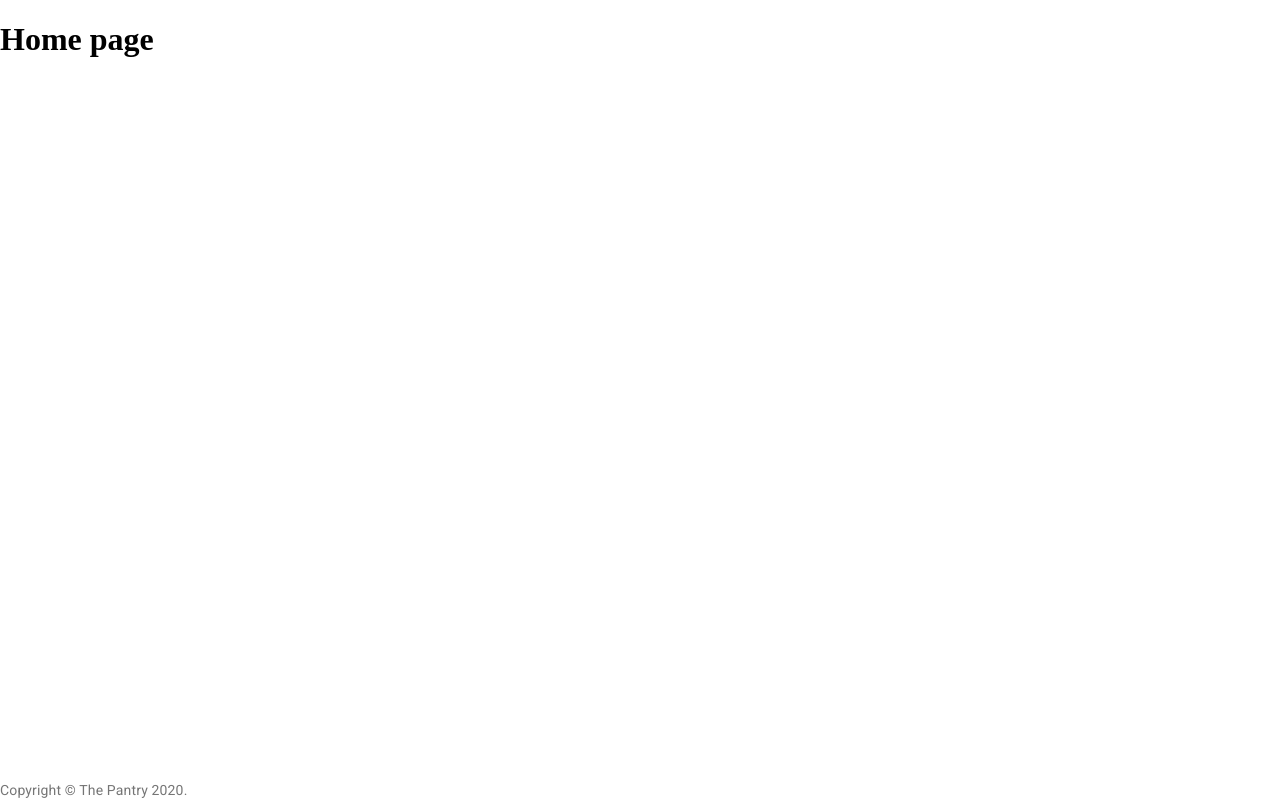
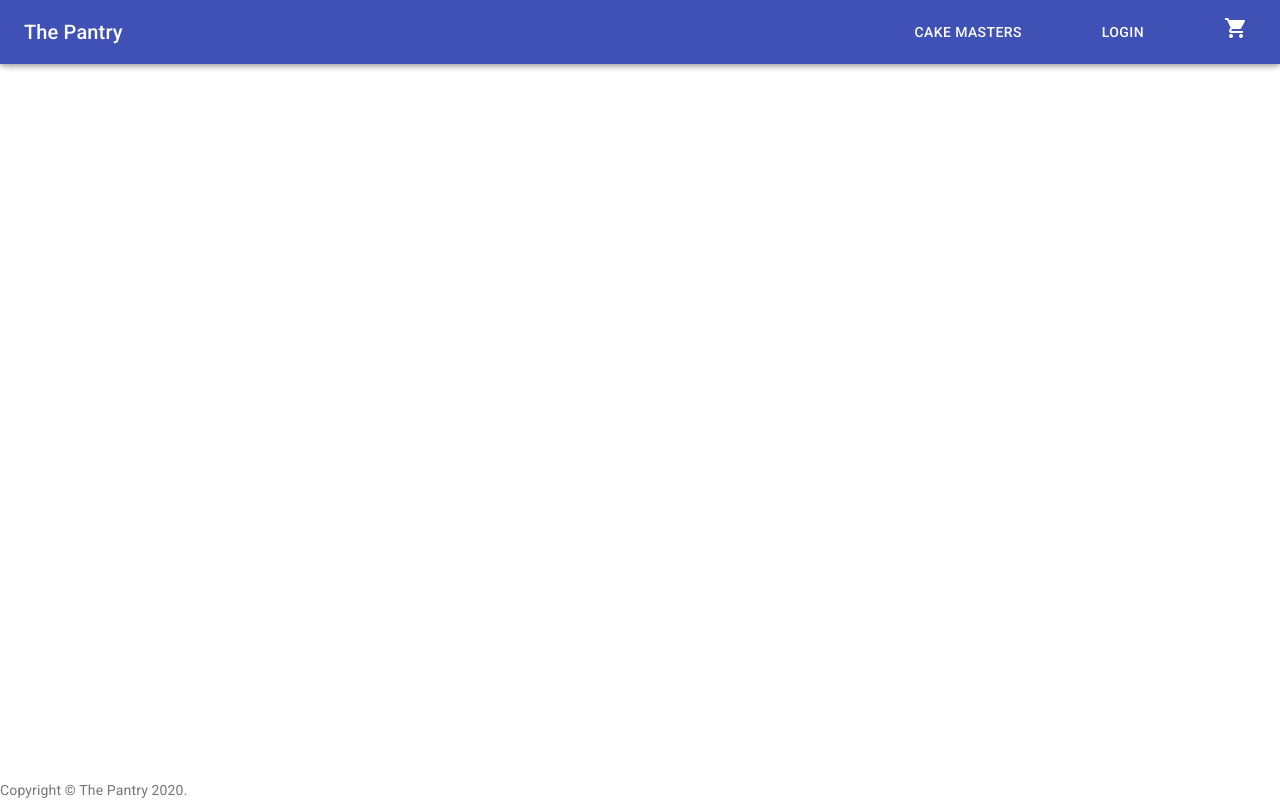
Before and after one commit to zhouyiartemiswang/the_pantry, a React (Create React App) app: page / in a window 1280 px wide. Built offline with nearby package versions, Linux system fonts and the light colour scheme.

Commit message:
modified app.js

```diff
--- a/src/App.js
+++ b/src/App.js
@@ -10,12 +10,13 @@ import Box from '@material-ui/core/Box';
 function App() {
     return (
         <BrowserRouter>
-            {/* <NavBar /> */}
             <Switch>
                 <Route exact path="/">
+                    <NavBar />
                     <Home />
                 </Route>
                 <Route exact path="/login">
+                    <NavBar />
                     <Login />
                 </Route>
                 <Route exact path="/dashboard">
```
